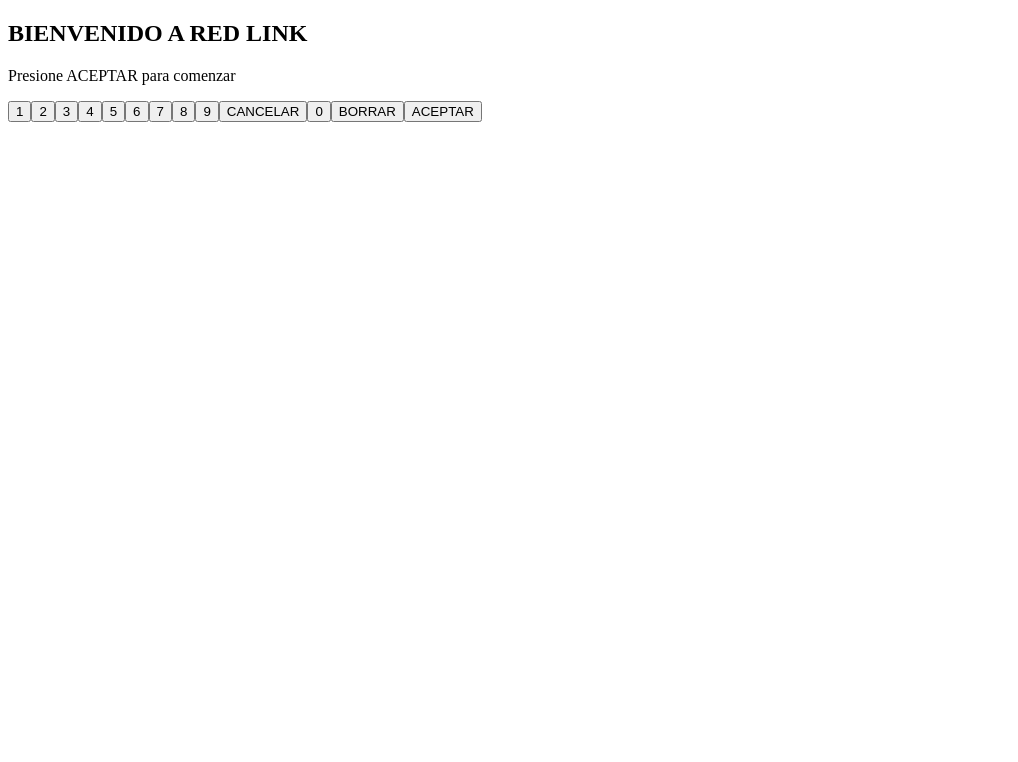
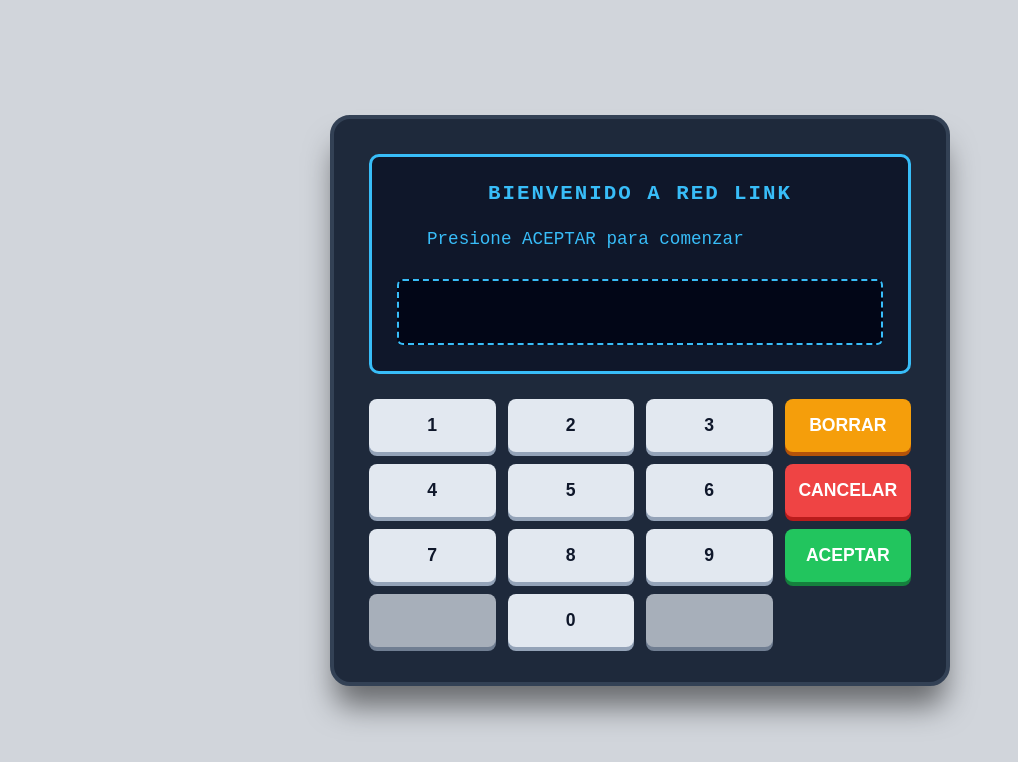
Before and after one commit to astradamanuel/ISFT151-PP3, a plain HTML site: page index.html in a window 1280 px wide. Shown: the whole page, without its empty margins (0-1018 px from the left). Drawn offline with Linux system fonts and the light colour scheme.

Commit message:
refactorizando frontend

```diff
--- a/css/estilos.css
+++ b/css/estilos.css
@@ -0,0 +1,10 @@
+body {
+  margin: 0;
+  padding: 0;
+  min-height: 100vh;
+  display: flex;
+  justify-content: center;
+  align-items: center;
+  background-color: #d1d5db;
+  font-family: sans-serif;
+}
--- a/js/cajeroController.js
+++ b/js/cajeroController.js
@@ -40,11 +40,8 @@
   irAMenu() {
     this.estadoActual = 'MENU';
     this.bufferEntrada = '';
-    this.view.actualizarPantalla(
-      'MENÚ PRINCIPAL',
-      '1. Consultar Saldo | 2. Extraer Dinero',
-      'Seleccione una opción'
-    );
+    var mensajeMenu = "1. CONSULTAR SALDO\n2. EXTRAER DINERO\n3. TRANSFERIR";
+    this.view.actualizarPantalla("MENÚ PRINCIPAL", mensajeMenu, "Seleccione una opción");
   }
 
   irAExtraer() {
--- a/js/cajeroView.js
+++ b/js/cajeroView.js
@@ -2,14 +2,11 @@
   constructor() {
     super();
 
-    // 1. Crear Shadow DOM
     this.attachShadow({ mode: 'open' });
 
-    // 2. Bindings de métodos (sin funciones flecha)
     this.actualizarPantalla = this.actualizarPantalla.bind(this);
     this.manejarClicTecla = this.manejarClicTecla.bind(this);
 
-    // 3. Referencias internas de la pantalla
     this.tituloElemento = null;
     this.mensajeElemento = null;
     this.subtituloElemento = null;
@@ -20,6 +17,108 @@
   }
 
   render() {
+  var estilo = document.createElement('style');
+  estilo.textContent = `
+      /* 1. Gabinete más grande */
+  .cajero-global-container {
+    width: 620px;               /* Subimos de 520px a 620px */
+    background-color: #1e293b;
+    padding: 35px;
+    border-radius: 20px;
+    box-shadow: 0 25px 30px -5px rgba(0, 0, 0, 0.5);
+    border: 4px solid #334155;
+    box-sizing: border-box;
+  }
+
+  /* 2. Pantalla más amplia con soporte de saltos de línea */
+  .pantalla-container {
+    background-color: #0f172a;
+    border: 3px solid #38bdf8;
+    border-radius: 10px;
+    padding: 25px;
+    text-align: center;
+    color: #38bdf8;
+    font-family: 'Courier New', Courier, monospace;
+    min-height: 220px;          /* Aumentamos la altura de la pantalla */
+    display: flex;
+    flex-direction: column;
+    justify-content: space-between;
+    box-sizing: border-box;
+  }
+
+  .pantalla-mensaje {
+    margin: 15px 0;
+    font-size: 1.15rem;
+    line-height: 1.6;
+    white-space: pre-line;      /* PERMITE SALTOS DE LÍNEA (\n) */
+    text-align: left;
+    padding-left: 30px;
+  }
+
+    /* Botón ciego / ciego gris sin función */
+    .btn-vacio {
+      background-color: #cbd5e1;
+      box-shadow: 0 4px 0 #94a3b8;
+      cursor: default;
+      opacity: 0.7;
+    }
+
+    .pantalla-titulo {
+      margin: 0 0 10px 0;
+      font-size: 1.3rem;
+      text-transform: uppercase;
+      letter-spacing: 2px;
+    }
+
+    .pantalla-mensaje {
+      margin: 10px 0;
+      font-size: 1.1rem;
+    }
+
+    .pantalla-subtitulo {
+      margin-top: 15px;
+      background-color: #020617;
+      border: 2px dashed #38bdf8;
+      border-radius: 6px;
+      padding: 12px;
+      font-size: 1.8rem;
+      font-weight: bold;
+      letter-spacing: 0.4em;
+      color: #4ade80;
+      min-height: 38px;
+    }
+
+    /* Teclado en 4 COLUMNAS exactas */
+    .teclado-container {
+      display: grid;
+      grid-template-columns: repeat(4, 1fr); /* 4 columnas para que coincida con la foto */
+      gap: 12px;
+      margin-top: 25px;
+    }
+
+    .btn-tecla {
+      padding: 16px 8px;
+      font-size: 1.1rem;
+      font-weight: bold;
+      border-radius: 8px;
+      border: none;
+      background-color: #e2e8f0;
+      color: #0f172a;
+      cursor: pointer;
+      box-shadow: 0 4px 0 #94a3b8;
+    }
+
+    .btn-tecla:active {
+      transform: translateY(2px);
+      box-shadow: 0 2px 0 #94a3b8;
+    }
+
+    /* Colores de botones de acción de la columna derecha */
+    .btn-cancelar { background-color: #ef4444; color: white; box-shadow: 0 4px 0 #b91c1c; }
+    .btn-borrar   { background-color: #f59e0b; color: white; box-shadow: 0 4px 0 #b45309; }
+    .btn-aceptar  { background-color: #22c55e; color: white; box-shadow: 0 4px 0 #15803d; }
+      `;
+
   var contenedorGlobal = document.createElement('div');
   contenedorGlobal.className = 'cajero-global-container';
 
@@ -45,11 +144,10 @@
   contenedorTeclado.className = 'teclado-container';
 
   var teclas = [
-      '1', '2', '3',
-      '4', '5', '6',
-      '7', '8', '9',
-      'CANCELAR', '0', 'BORRAR',
-      'ACEPTAR'
+    '1', '2', '3', 'BORRAR',
+    '4', '5', '6', 'CANCELAR',
+    '7', '8', '9', 'ACEPTAR',
+    '', '0', ''
   ];
 
   for (var i = 0; i < teclas.length; i++) {
@@ -58,20 +156,26 @@
   var boton = document.createElement('button');
   boton.type = 'button';
   boton.textContent = valorTecla;
+
+  if (valorTecla === '') {
+    boton.className = 'btn-tecla btn-vacio';
+    boton.disabled = true; // Mantiene el botón visible en gris pero inactivo
+  } else {
     boton.className = 'btn-tecla btn-' + valorTecla.toLowerCase();
-
     boton.addEventListener(
       'click',
       this.manejarClicTecla.bind(this, valorTecla)
     );
+  }
 
   contenedorTeclado.appendChild(boton);
 }
 
-    // ENSAMBLAJE EN EL SHADOW DOM
+  // 3. Ensamblaje en el Shadow DOM
   contenedorGlobal.appendChild(contenedorPantalla);
   contenedorGlobal.appendChild(contenedorTeclado);
 
+  this.shadowRoot.appendChild(estilo);
   this.shadowRoot.appendChild(contenedorGlobal);
 }
 
@@ -100,5 +204,4 @@
   }
 }
 
-// Registro del nuevo Custom Element
 customElements.define('cajero-view', CajeroView);
```
Also changed, not shown: index.html (+0 -1 lines). Lines whose indentation alone changed are shown as unchanged.
